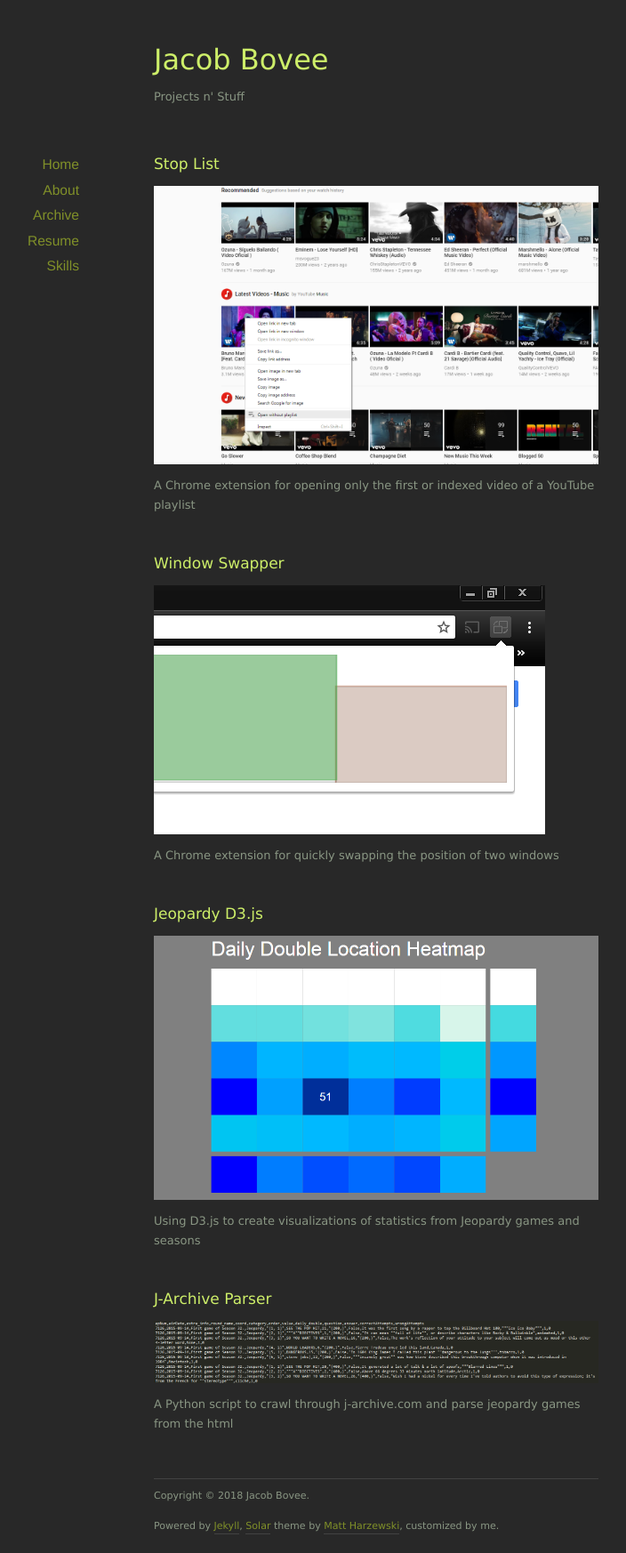
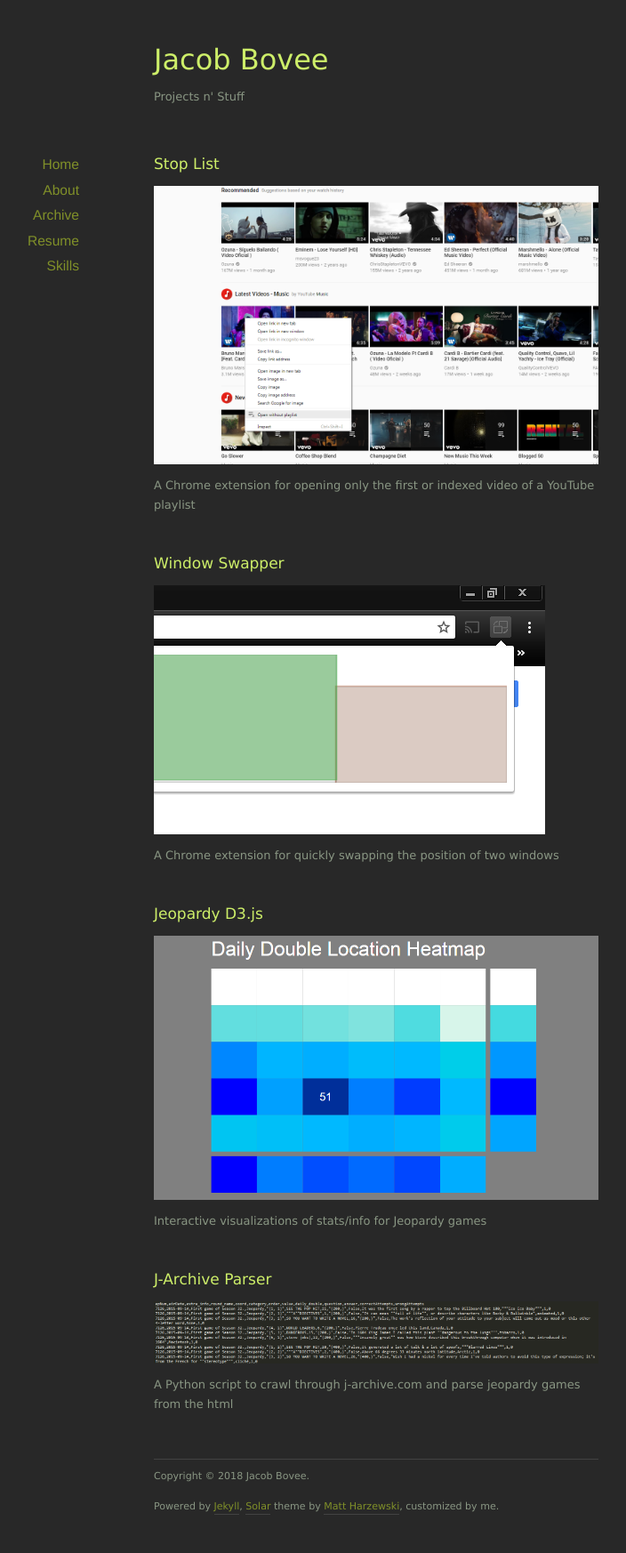
Before and after one commit to jbovee/jbovee.github.io, a Jekyll site: the page built from index.html, in a window 1280 px wide. Shown: the whole page at 89% size, without its empty margins (217-921 px from the left). Built offline with Jekyll 4.4.1, drawn with Linux system fonts in a browser that asks for light colours; nearby versions of some CDN libraries; the list of posts is cut into pages by our own code; after the commit the page ends 1723 px from its top, so only the background shows below that.

Commit message:
Update project description to include 'interactive'

```diff
--- a/_projects/jeopardy-d3js.md
+++ b/_projects/jeopardy-d3js.md
@@ -1,7 +1,7 @@
 ---
 layout: project
 title: "Jeopardy D3.js"
-description:  "Using D3.js to create visualizations of statistics from Jeopardy games and seasons"
+description:  "Interactive visualizations of stats/info for Jeopardy games"
 image: jeopardy-d3js-example.png
 github-link: https://github.com/jbovee/jeopardy-d3js
 categories: javascript html css
```
